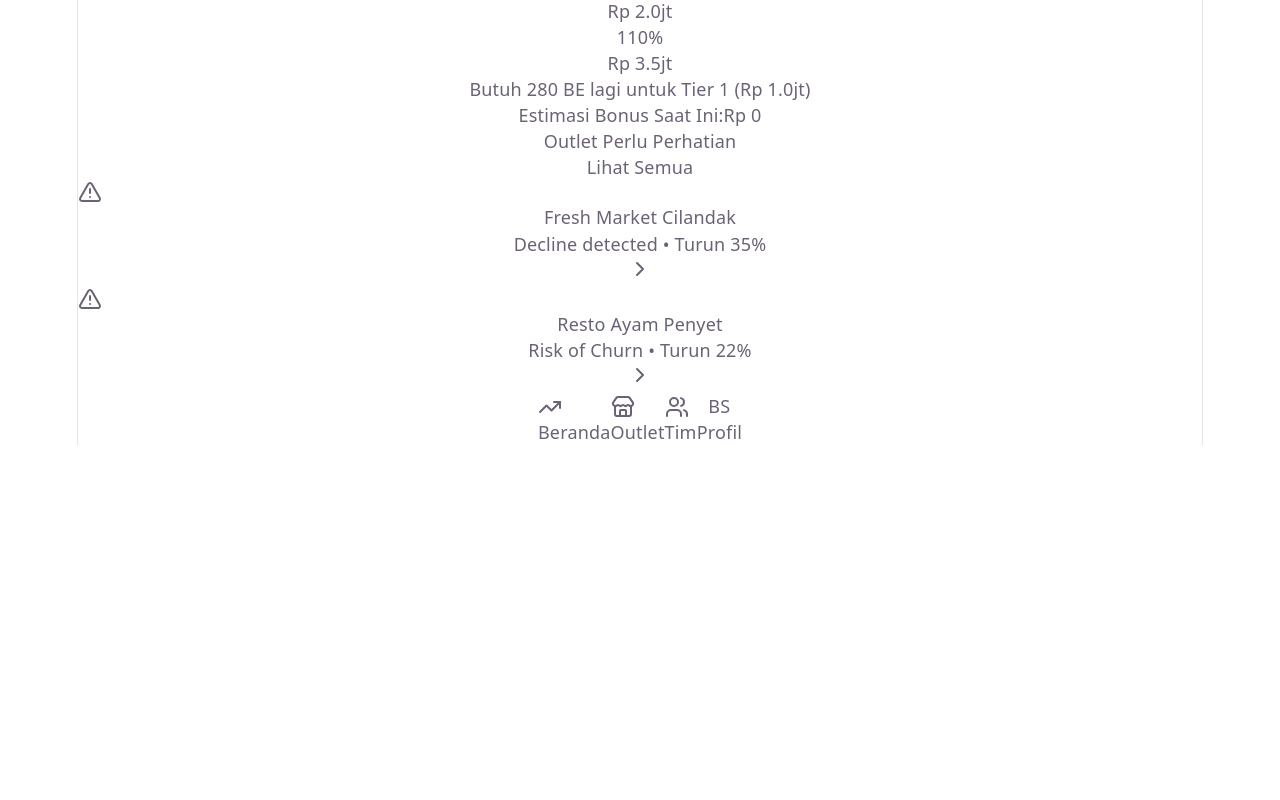
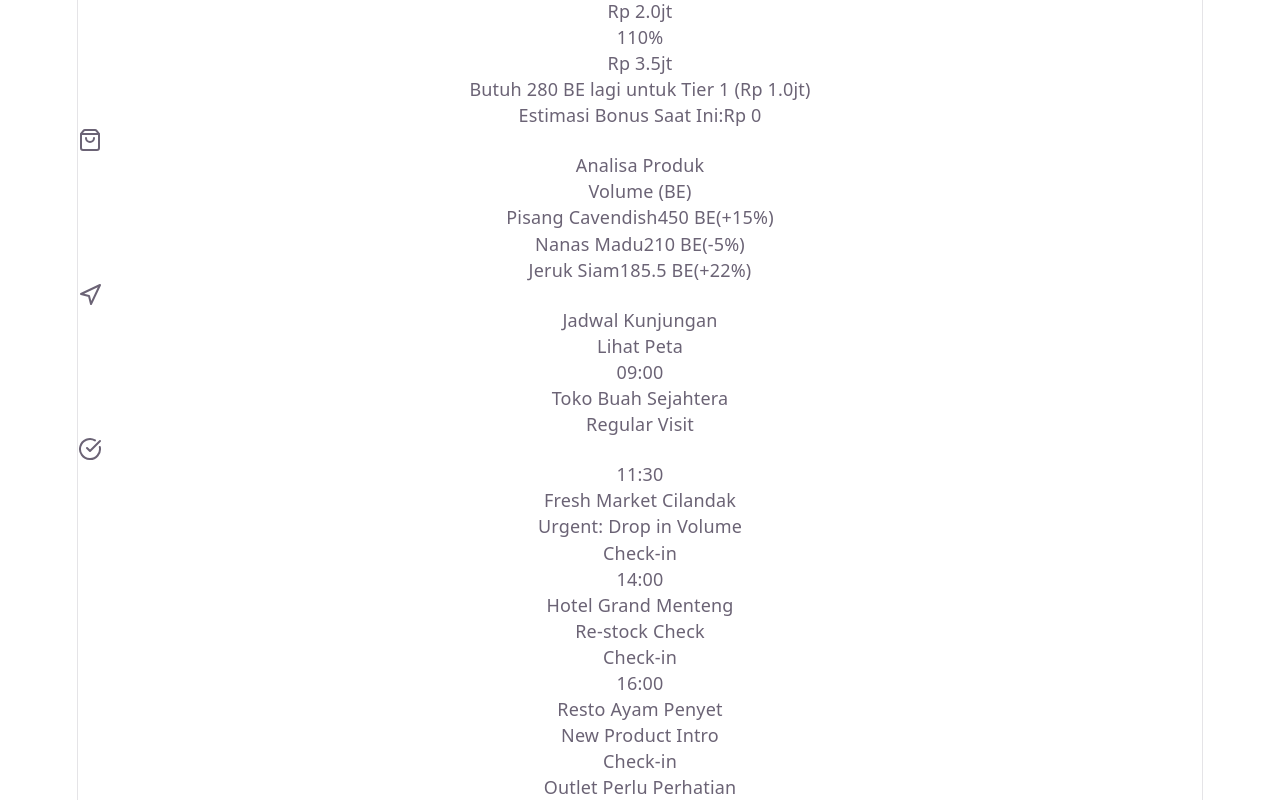
Before and after one commit to singgihpr/Sales-Intelligence-Platform, a React (Vite) app: page / in a window 1280 px wide. Shown: the part 780-1580 px from the top of the page. Before the commit the page ends 1225 px from the top, so only its background shows below. Built offline with nearby package versions, Linux system fonts and the light colour scheme.

Commit message:
Feat: add new card - product analysis & visit schedule

```diff
--- a/src/App.jsx
+++ b/src/App.jsx
@@ -20,7 +20,9 @@ import {
   Calendar,
   MessageSquare,
   History,
-  MapPin
+  MapPin,
+  Navigation,
+  ShoppingBag
 } from 'lucide-react';
 
 // --- Mock Data ---
@@ -84,6 +86,19 @@ const TEAM_STATS = [
   { name: "Siti Aminah", attainment: 92.1, status: "success", trend: "up" },
   { name: "Agus Prayogo", attainment: 45.3, status: "danger", trend: "down" },
   { name: "Dewi Lestari", attainment: 78.0, status: "warning", trend: "stable" }
+];
+
+const SKU_PERFORMANCE = [
+  { name: "Pisang Cavendish", volume: 450, trend: 15, color: "bg-yellow-400" },
+  { name: "Nanas Madu", volume: 210, trend: -5, color: "bg-orange-400" },
+  { name: "Jeruk Siam", volume: 185.5, trend: 22, color: "bg-emerald-400" }
+];
+
+const SCHEDULE = [
+  { id: 1, time: "09:00", outlet: "Toko Buah Sejahtera", type: "Regular Visit", status: "completed" },
+  { id: 2, time: "11:30", outlet: "Fresh Market Cilandak", type: "Urgent: Drop in Volume", status: "pending", priority: "high" },
+  { id: 3, time: "14:00", outlet: "Hotel Grand Menteng", type: "Re-stock Check", status: "pending" },
+  { id: 4, time: "16:00", outlet: "Resto Ayam Penyet", type: "New Product Intro", status: "pending" }
 ];
 
 // --- Components ---
@@ -186,7 +201,7 @@ const Navbar = ({ role, setRole, isOnline }) => (
   </nav>
 );
 
-const SalesDashboard = () => {
+const SalesDashboard = ({ onVisitClick }) => {
   const [isSimulating, setIsSimulating] = useState(false);
   const [simulatedBE, setSimulatedBE] = useState(DASHBOARD_STATS.currentBE);
 
@@ -377,6 +392,71 @@ const SalesDashboard = () => {
         </Card>
       </section>
 
+      {/* Product Analysis (SKU) */}
+      <section>
+        <div className="flex items-center justify-between mb-3 px-1">
+          <h3 className="font-bold flex items-center gap-2"><ShoppingBag className="w-4 h-4 text-orange-500" /> Analisa Produk</h3>
+          <span className="text-[10px] font-bold text-slate-400 uppercase tracking-tighter">Volume (BE)</span>
+        </div>
+        <Card className="space-y-4">
+          {SKU_PERFORMANCE.map((sku, idx) => (
+            <div key={idx} className="space-y-1.5">
+              <div className="flex justify-between text-xs font-bold">
+                <span className="text-slate-600 dark:text-slate-300">{sku.name}</span>
+                <span className="flex items-center gap-1">
+                  {sku.volume} BE
+                  <span className={sku.trend > 0 ? 'text-emerald-500' : 'text-red-500'}>
+                    ({sku.trend > 0 ? '+' : ''}{sku.trend}%)
+                  </span>
+                </span>
+              </div>
+              <div className="h-2 w-full bg-slate-100 dark:bg-slate-800 rounded-full overflow-hidden">
+                <div
+                  className={`h-full ${sku.color} rounded-full`}
+                  style={{ width: `${(sku.volume / SKU_PERFORMANCE[0].volume) * 100}%` }}
+                ></div>
+              </div>
+            </div>
+          ))}
+        </Card>
+      </section>
+
+      {/* Activity Schedule (Visits) */}
+      <section>
+        <div className="flex items-center justify-between mb-3 px-1">
+          <h3 className="font-bold flex items-center gap-2"><Navigation className="w-4 h-4 text-emerald-600" /> Jadwal Kunjungan</h3>
+          <span className="text-xs text-slate-400 font-medium underline">Lihat Peta</span>
+        </div>
+        <div className="space-y-3">
+          {SCHEDULE.map((task) => (
+            <Card key={task.id} className={`p-4 ${task.status === 'completed' ? 'opacity-60 bg-slate-50' : task.priority === 'high' ? 'border-l-4 border-l-red-500' : ''}`}>
+              <div className="flex items-center justify-between">
+                <div className="flex items-center gap-3">
+                  <div className="flex flex-col items-center">
+                    <span className="text-xs font-bold text-slate-900 dark:text-white">{task.time}</span>
+                    <div className="w-px h-6 bg-slate-200 dark:bg-slate-800 my-1"></div>
+                  </div>
+                  <div>
+                    <h4 className="text-sm font-bold text-slate-900 dark:text-white">{task.outlet}</h4>
+                    <p className={`text-left text-[10px] font-bold uppercase tracking-tight ${task.priority === 'high' ? 'text-red-500' : 'text-slate-400'}`}>{task.type}</p>
+                  </div>
+                </div>
+                {task.status === 'completed' ? (
+                  <div className="bg-emerald-100 text-emerald-600 p-1.5 rounded-full"><CheckCircle className="w-4 h-4" /></div>
+                ) : (
+                  <button
+                    onClick={() => onVisitClick && onVisitClick(OUTLETS.find(o => o.name === task.outlet))}
+                    className="text-[10px] font-bold bg-emerald-600 text-white px-3 py-1.5 rounded-lg active:scale-95 transition-transform"
+                  >
+                    Check-in
+                  </button>
+                )}
+              </div>
+            </Card>
+          ))}
+        </div>
+      </section>
+
       {/* Outlet Health Section */}
       <section className="pb-10">
         <div className="flex items-center justify-between mb-3">
@@ -391,7 +471,7 @@ const SalesDashboard = () => {
                   <AlertTriangle className="w-5 h-5" />
                 </div>
                 <div>
-                  <h4 className="text-sm font-bold text-slate-900 dark:text-white">{outlet.name}</h4>
+                  <h4 className="text-sm text-left font-bold text-slate-900 dark:text-white">{outlet.name}</h4>
                   <p className="text-[10px] text-slate-500 uppercase font-medium">{outlet.alert} • Turun {Math.abs(outlet.trend)}%</p>
                 </div>
               </div>
@@ -633,7 +713,7 @@ export default function App() {
 
     switch (activeTab) {
       case 'home':
-        return role === 'sales' ? <SalesDashboard /> : <SupervisorDashboard />;
+        return role === 'sales' ? <SalesDashboard onVisitClick={navigateToOutlet} /> : <SupervisorDashboard />;
       case 'outlets':
         return <OutletListView onSelectOutlet={navigateToOutlet} />;
       case 'team':
@@ -646,7 +726,7 @@ export default function App() {
           </div>
         );
       default:
-        return role === 'sales' ? <SalesDashboard /> : <SupervisorDashboard />;
+        return role === 'sales' ? <SalesDashboard onVisitClick={navigateToOutlet} /> : <SupervisorDashboard />;
     }
   };
 
```
